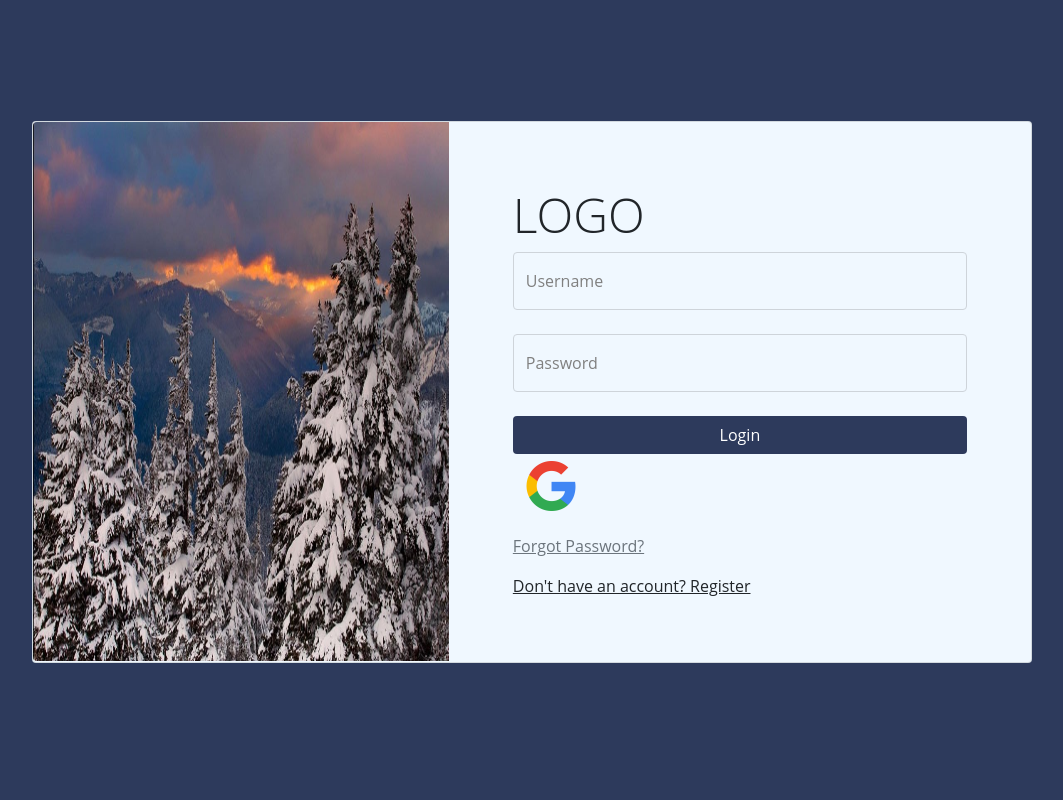
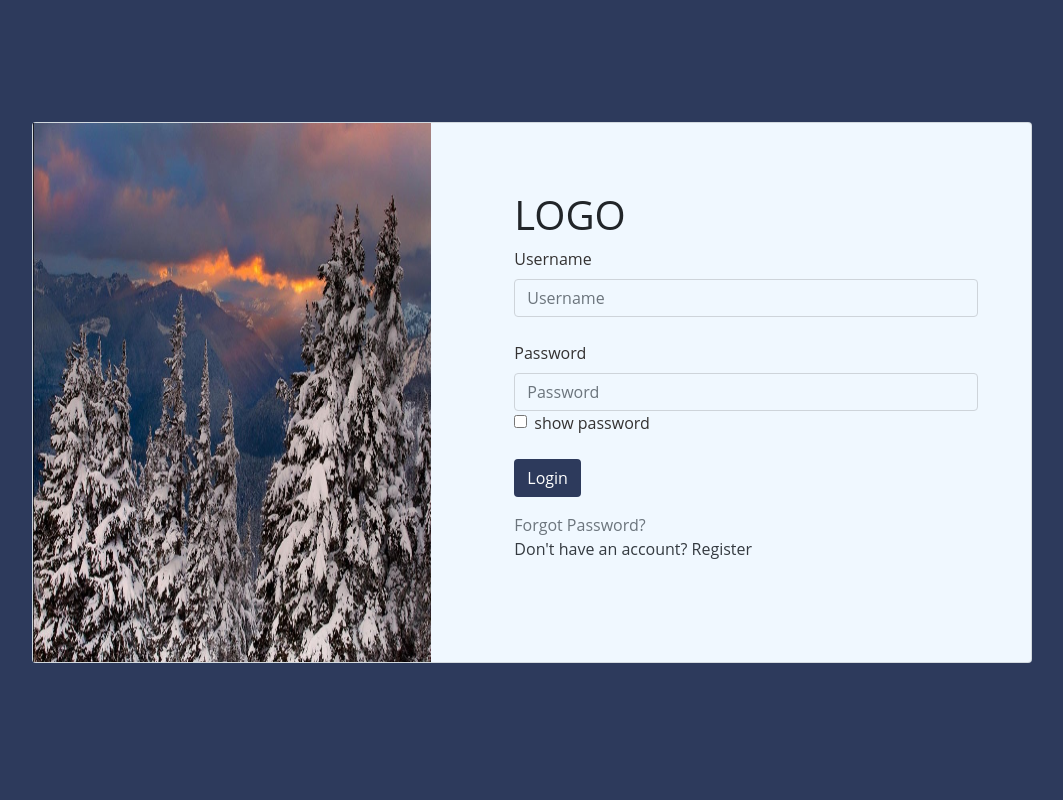
Before and after one commit to kamesh-ie/Articuno-Coding-LLP, a Django app: template users/templates/signin.html in a window 1280 px wide. Shown: the whole page, without its empty margins (108-1171 px from the left). Run offline with Django 3.2, Linux system fonts and the light colour scheme; the template is opened without the code that fills it, so the values that code supplies are empty.

Commit message:
almost complete

```diff
--- a/login_signup/settings.py
+++ b/login_signup/settings.py
@@ -76,12 +76,11 @@ WSGI_APPLICATION = 'login_signup.wsgi.application'
 # https://docs.djangoproject.com/en/4.0/ref/settings/#databases
 
 DATABASES = {
-    'default': {
+     'default': {
         'ENGINE': 'django.db.backends.sqlite3',
         'NAME': BASE_DIR / 'db.sqlite3',
     }
 }
-
 
 # Password validation
 # https://docs.djangoproject.com/en/4.0/ref/settings/#auth-password-validators
--- a/static/css/login.css
+++ b/static/css/login.css
@@ -2,5 +2,5 @@
     max-width: 100%;
 }
 label{
-    color:gray;
+    color:rgb(52, 50, 50);
 }
--- a/users/templates/main.html
+++ b/users/templates/main.html
@@ -2,7 +2,7 @@
 <!DOCTYPE html>
 <html>
 <head>
-    <link href="https://cdn.jsdelivr.net/npm/bootstrap@5.0.2/dist/css/bootstrap.min.css" rel="stylesheet" integrity="sha384-EVSTQN3/azprG1Anm3QDgpJLIm9Nao0Yz1ztcQTwFspd3yD65VohhpuuCOmLASjC" crossorigin="anonymous">
+	<link rel="stylesheet" href="https://cdn.jsdelivr.net/npm/bootstrap@4.6.1/dist/css/bootstrap.min.css" integrity="sha384-zCbKRCUGaJDkqS1kPbPd7TveP5iyJE0EjAuZQTgFLD2ylzuqKfdKlfG/eSrtxUkn" crossorigin="anonymous">
 	<link rel="stylesheet" href="{% static '/css/main.css' %}">
 </head>
 <body>
@@ -15,7 +15,7 @@
 
 </body>
 
-<script src="https://code.jquery.com/jquery-3.3.1.slim.min.js" integrity="sha384-q8i/X+965DzO0rT7abK41JStQIAqVgRVzpbzo5smXKp4YfRvH+8abtTE1Pi6jizo" crossorigin="anonymous"></script>
-<script src="https://cdn.jsdelivr.net/npm/@popperjs/core@2.9.2/dist/umd/popper.min.js" integrity="sha384-IQsoLXl5PILFhosVNubq5LC7Qb9DXgDA9i+tQ8Zj3iwWAwPtgFTxbJ8NT4GN1R8p" crossorigin="anonymous"></script>
-<script src="https://cdn.jsdelivr.net/npm/bootstrap@5.0.2/dist/js/bootstrap.min.js" integrity="sha384-cVKIPhGWiC2Al4u+LWgxfKTRIcfu0JTxR+EQDz/bgldoEyl4H0zUF0QKbrJ0EcQF" crossorigin="anonymous"></script>
+<script src="https://cdn.jsdelivr.net/npm/jquery@3.5.1/dist/jquery.slim.min.js" integrity="sha384-DfXdz2htPH0lsSSs5nCTpuj/zy4C+OGpamoFVy38MVBnE+IbbVYUew+OrCXaRkfj" crossorigin="anonymous"></script>
+<script src="https://cdn.jsdelivr.net/npm/popper.js@1.16.1/dist/umd/popper.min.js" integrity="sha384-9/reFTGAW83EW2RDu2S0VKaIzap3H66lZH81PoYlFhbGU+6BZp6G7niu735Sk7lN" crossorigin="anonymous"></script>
+<script src="https://cdn.jsdelivr.net/npm/bootstrap@4.6.1/dist/js/bootstrap.min.js" integrity="sha384-VHvPCCyXqtD5DqJeNxl2dtTyhF78xXNXdkwX1CZeRusQfRKp+tA7hAShOK/B/fQ2" crossorigin="anonymous"></script>
 </html>
--- a/users/templates/signin.html
+++ b/users/templates/signin.html
@@ -40,22 +40,31 @@
           <form method="post">
             {% csrf_token %}
             <div class="form-floating">
+              <label for="Username">Username</label><br>
               <input type="text" class="form-control" name="username" placeholder="Username">
-              <label for="Username">Username</label><br>
+            </div><br>
+            <div class="form-floating">
+              <label for="password">Password</label>
+              <input type="password" id="toggle-pass" class="form-control" name="password" placeholder="Password">
             </div>
-            <div class="form-floating">
-              <input type="password" class="form-control" name="password" placeholder="Password">
-              <label for="password">Password</label>
+            <div class="form-check">
+              <label class="form-check-label" for="flexCheckDefault">
+                <input class="form-check-input" onclick="showpassword()" type="checkbox" value="" id="flexCheckDefault">
+                show password
+              </label>
             </div><br>
             <div class="d-grid gap-2">
               <button class="btn" style="background-color: #2d3a5c; color: white;" type="submit">Login</button>
             </div>
-            <a href="https://google.com" class="btn"><img style="height:50px ;" src="{% static '/images/Google.svg.png' %}" alt=""></a>
-            <div class="my-3">
-              <a class="link-secondary" href="/">Forgot Password?</a><br>
+            {% for message in messages %}
+              {{message}}
+
+            {% endfor %}
+            <div class="mt-3">
+              <a class="link-secondary text-secondary" href="/">Forgot Password?</a><br>
             </div>
             <div>
-              <a class="link-dark" href="{% url 'signup' %}">Don't have an account? Register</a>
+              <a class="text-dark" href="{% url 'signup' %}">Don't have an account? Register</a>
             </div>
           </form>
         </div>
@@ -64,6 +73,16 @@
   </div>
 </div>
 
+<script>
+  function showpassword(){
+    var x = document.getElementById("toggle-pass");
+    if (x.type === "password") {
+      x.type = "text";
+    } else {
+      x.type = "password";
+    }
+  }
+</script>
 
 
 
--- a/users/urls.py
+++ b/users/urls.py
@@ -6,5 +6,6 @@ urlpatterns = [
     path('',views.index,name="index"),
     path('signin/',views.signin,name='signin'),
     path('signup/',views.signup,name='signup'),
-    path('signout/',views.signout,name='signout')
+    path('signout/',views.signout,name='signout'),
+    path('modals/',views.modals)
 ]
```
Also changed, not shown: users/templates/signup.html (+6 -7 lines), users/views.py (+9 -2 lines), db.sqlite3, readme.md (added).
